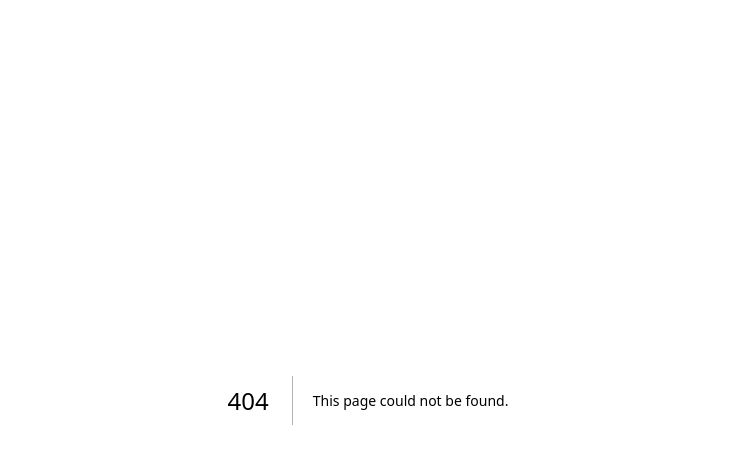
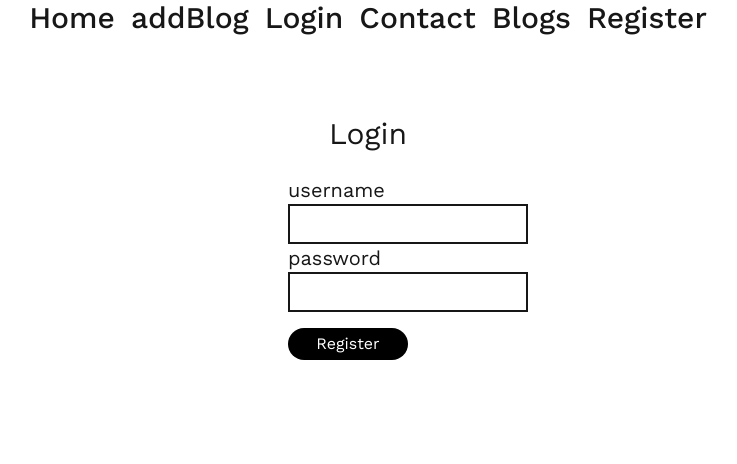
Before and after one commit to RHos1/Blogs, a Next.js app: page /dashboard/Login in a window 1280 px wide. Before the commit this address had no page. Shown: the top 464 px of the page, without its empty margins (272-1009 px from the left). Built offline with nearby package versions, Linux system fonts and the light colour scheme.

Commit message:
Refactored Login form to execute login validation scripts

```diff
--- a/app/Components/navigation.tsx
+++ b/app/Components/navigation.tsx
@@ -3,7 +3,7 @@ export default function Navigator() {
     return(<section className ="flex flex-row gap-4 justify-center align-center mb-20">
         <Link href='/' className="text-3xl font-[500] ">Home</Link>
         <Link href='dashboard/addBlog' className="text-3xl font-[500] ">addBlog</Link>
-        <Link href='dashboard/testPage' className="text-3xl font-[500]">Login</Link>
+        <Link href='dashboard/Login' className="text-3xl font-[500]">Login</Link>
         <Link href='dashboard/testPage' className="text-3xl font-[500]">Contact</Link>
         <Link href='dashboard/blogs' className="text-3xl font-[500]">Blogs</Link>
         <Link href='dashboard/Register' className="text-3xl font-[500]">Register</Link>
--- /dev/null
+++ b/app/dashboard/Login/page.tsx
@@ -0,0 +1,48 @@
+"use client"
+import {useState} from 'react';
+import Navigation from '@/app/Components/navigation'
+export default function Login(){
+    const [user,setUser] = useState({username: "",
+        password: ""
+    });
+    const handleChange = (e:React.ChangeEvent<any>) => {
+        setUser((prev) => ({...prev, [e.target.name]: e.target.value}))
+
+    }
+
+    const handleSubmit = async (e:React.ChangeEvent<any>) => {
+        e.preventDefault();
+        if (!user.username||!user.password){
+            alert("Both fields have to filled");
+        }
+        try{
+            const response = await fetch('http://localhost:8000/Login', {
+                method: "POST",
+                headers: {"Content-Type":"application/json"},
+                body: JSON.stringify({username: user.username,
+                    password: user.password
+                })
+            })
+            const message = await response.text();
+            alert(message);
+
+
+        }catch(err){
+
+        }
+    }
+
+    return(<>
+    <Navigation />
+    <h1 className="text-3xl text-center mb-6">Login</h1>
+    <form onSubmit={handleSubmit} className='flex flex-col justify-center align-center m-auto w-40'>
+        <label htmlFor="username" className='text-xl'>username</label>
+        <input type="text" name="username" id ="username" className="border-2 w-60 h-10" value={user.username} onChange={handleChange} ></input>
+        <label htmlFor="password" className='text-xl'>password</label>
+        <input type="password" name="password" id ="password" className="border-2 w-60 h-10 mb-4" value={user.password} onChange={handleChange} ></input>
+        <button type='submit' className='rounded-3xl w-30 h-8 bg-black text-white'>Register</button>
+    </form>
+    </>)
+
+
+}
```
Also changed, not shown: 1 other file (tests, documents, lock files or other folders).
